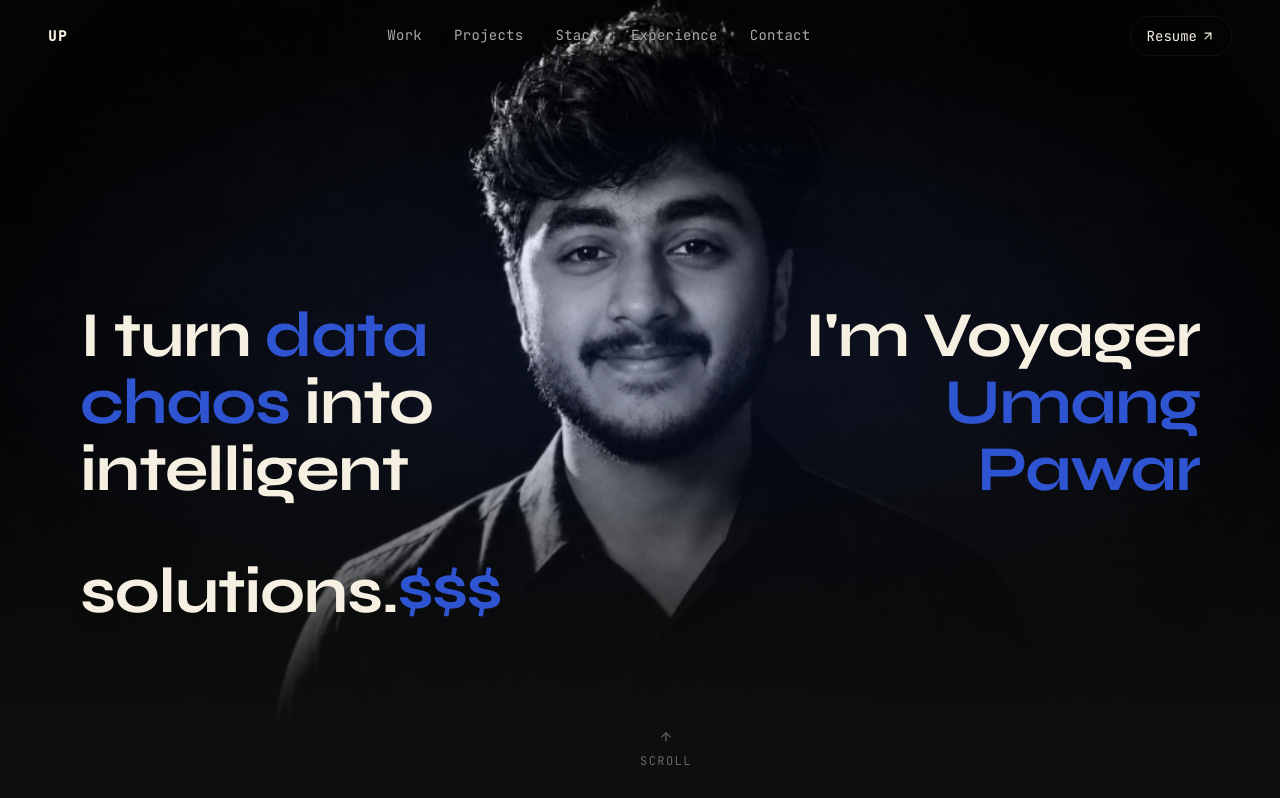
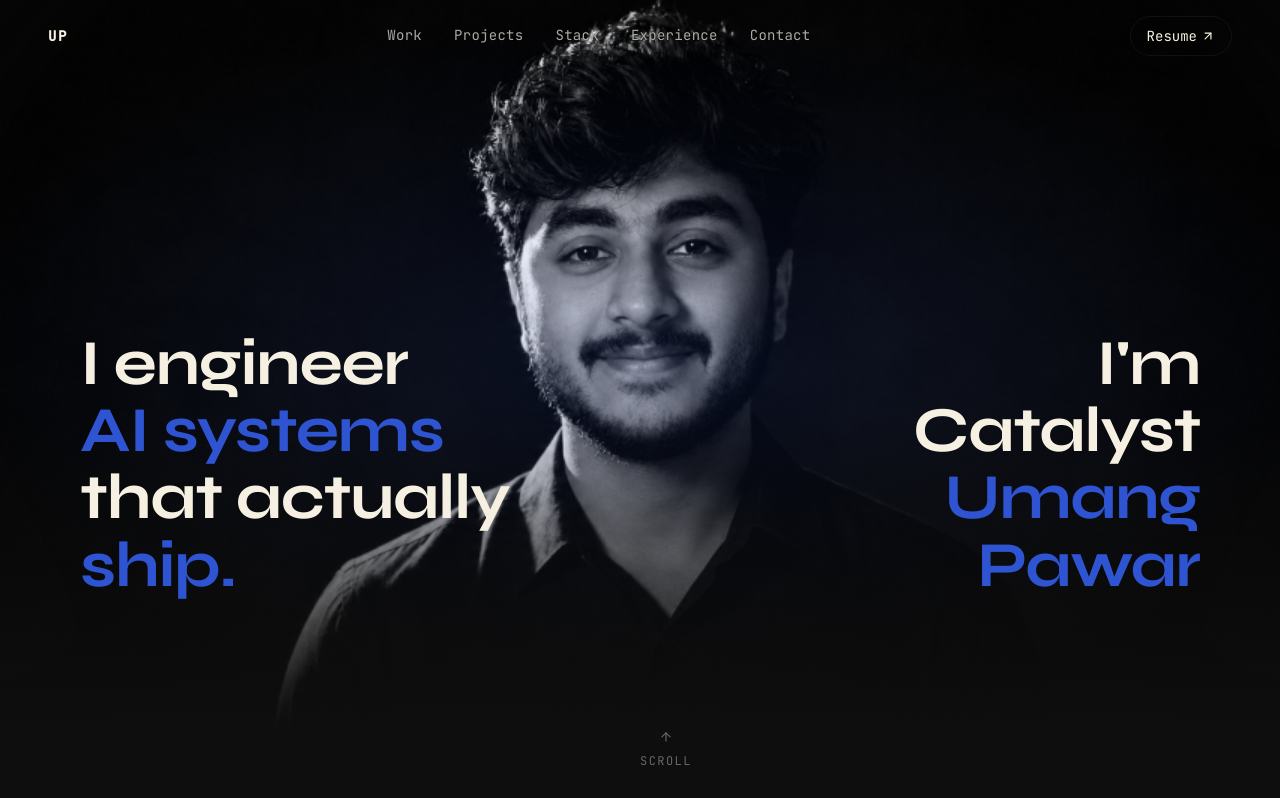
Before and after one commit to Umang07-cell/Portfolio-, a React (Vite) app: page / in a window 1280 px wide. Shown: the top 798 px of the page. Built offline with nearby package versions, Linux system fonts and the light colour scheme.

Commit message:
landing page improve

```diff
--- a/src/components/HeroV2.jsx
+++ b/src/components/HeroV2.jsx
@@ -1,6 +1,7 @@
 import { useRef } from "react";
 import { motion, useScroll, useTransform, useReducedMotion } from "framer-motion";
 import { ArrowDown } from "lucide-react";
+import ScrambleText from "./ui/ScrambleText";
 
 export default function HeroV2() {
   const reduceMotion = useReducedMotion();
@@ -45,11 +46,14 @@ export default function HeroV2() {
               animate={{ opacity: 1, y: 0 }}
               transition={{ duration: 0.8, delay: 0.2, ease: "easeOut" }}
             >
-              I turn <span className="text-accent">data</span> <br/>
-              <span className="text-accent">chaos</span> into <br/>
-              intelligent <br/>
-              solutions.
-              <span className="text-accent hero-v2__dollar"><br/>$$$</span>
+              I engineer <br/>
+              <span className="text-accent">
+                <ScrambleText text="AI systems" delay={300} speed={80} scrambleTicks={12} />
+              </span> <br/>
+              that actually <br/>
+              <span className="text-accent">
+                <ScrambleText text="ship." delay={800} speed={80} scrambleTicks={12} />
+              </span>
             </motion.h1>
           </div>
 
@@ -61,7 +65,11 @@ export default function HeroV2() {
               animate={{ opacity: 1, y: 0 }}
               transition={{ duration: 0.8, delay: 0.4, ease: "easeOut" }}
             >
-              I'm Voyager <span className="text-accent"><br/>Umang<br/>Pawar</span>
+              I'm Catalyst
+              <span className="text-accent">
+                <br/><ScrambleText text="Umang" delay={500} speed={80} scrambleTicks={12} />
+                <br/><ScrambleText text="Pawar" delay={1000} speed={80} scrambleTicks={12} />
+              </span>
             </motion.h1>
           </div>
 
--- a/src/components/TechStack.jsx
+++ b/src/components/TechStack.jsx
@@ -5,7 +5,7 @@ import { useStaggerInView, defaultTransition } from "../hooks/useScrollReveal";
 import { techGroups } from "../data/content";
 
 export default function TechStack() {
-  const { ref, inView, containerVariants, itemVariants } = useStaggerInView(0.1);
+  const { ref, inView, containerVariants, itemVariants } = useStaggerInView(0.08);
 
   return (
     <section id="stack" className="scroll-section scroll-section--animated">
@@ -14,20 +14,23 @@ export default function TechStack() {
         <ScrollScaleTitle lines={["What I", "reach for."]} align="left" />
         <motion.div
           ref={ref}
-          className="tech-groups"
+          className="tech-stack-v2"
           variants={containerVariants}
           initial="hidden"
           animate={inView ? "visible" : "hidden"}
         >
-          {techGroups.map((group) => (
+          {techGroups.map((group, groupIndex) => (
             <motion.div
-              className="tech-group"
+              className="tech-stack-v2__row"
               key={group.label}
               variants={itemVariants}
               transition={defaultTransition}
             >
-              <span className="tech-group__label mono">{group.label}</span>
-              <div className="tech-group__tags">
+              <div className="tech-stack-v2__label-col">
+                <span className="tech-stack-v2__index mono">0{groupIndex + 1}</span>
+                <span className="tech-stack-v2__label mono">{group.label}</span>
+              </div>
+              <div className="tech-stack-v2__tags-col">
                 {group.items.map((item) => (
                   <TechTag key={item}>{item}</TechTag>
                 ))}
--- /dev/null
+++ b/src/components/ui/ScrambleText.jsx
@@ -0,0 +1,107 @@
+import { useState, useEffect, useCallback, useRef } from "react";
+
+const CHARS = "ABCDEFGHIJKLMNOPQRSTUVWXYZabcdefghijklmnopqrstuvwxyz";
+
+/**
+ * ScrambleText — each character starts as a random letter and
+ * progressively "decodes" into the real text, left-to-right.
+ * Includes a shadow-to-clear reveal: starts dim & slightly blurred,
+ * then sharpens as the text resolves.
+ */
+export default function ScrambleText({
+  text,
+  delay = 0,
+  speed = 35,
+  scrambleTicks = 4,
+  className,
+  style
+}) {
+  const [displayed, setDisplayed] = useState("");
+  const [started, setStarted] = useState(false);
+  const [progress, setProgress] = useState(0); // 0 → 1 as decode completes
+  const cleanupRef = useRef(null);
+
+  // Scramble logic
+  const animate = useCallback(() => {
+    const len = text.length;
+    const totalTicks = len + scrambleTicks;
+    let tick = 0;
+
+    const interval = setInterval(() => {
+      tick++;
+      let result = "";
+
+      for (let i = 0; i < len; i++) {
+        if (text[i] === " " || text[i] === "\n") {
+          result += text[i];
+          continue;
+        }
+
+        if (tick >= i + scrambleTicks) {
+          result += text[i];
+        } else {
+          result += CHARS[Math.floor(Math.random() * CHARS.length)];
+        }
+      }
+
+      setDisplayed(result);
+      setProgress(Math.min(tick / totalTicks, 1));
+
+      if (tick >= totalTicks) {
+        clearInterval(interval);
+        setDisplayed(text);
+        setProgress(1);
+      }
+    }, speed);
+
+    return () => clearInterval(interval);
+  }, [text, speed, scrambleTicks]);
+
+  // Delay before starting
+  useEffect(() => {
+    const timeout = setTimeout(() => {
+      setStarted(true);
+    }, delay);
+    return () => clearTimeout(timeout);
+  }, [delay]);
+
+  // Run animation once started
+  useEffect(() => {
+    if (!started) {
+      // Show fully scrambled text before animation starts
+      let initial = "";
+      for (let i = 0; i < text.length; i++) {
+        if (text[i] === " " || text[i] === "\n") {
+          initial += text[i];
+        } else {
+          initial += CHARS[Math.floor(Math.random() * CHARS.length)];
+        }
+      }
+      setDisplayed(initial);
+      setProgress(0);
+      return;
+    }
+
+    cleanupRef.current = animate();
+    return () => { if (cleanupRef.current) cleanupRef.current(); };
+  }, [started, animate, text]);
+
+  // Shadow-to-clear: starts at 0.25 opacity + 3px blur, resolves to full
+  const opacity = 0.25 + progress * 0.75;
+  const blur = (1 - progress) * 3;
+
+  return (
+    <span
+      className={className}
+      style={{
+        ...style,
+        opacity,
+        filter: `blur(${blur}px)`,
+        transition: "opacity 0.15s ease, filter 0.15s ease",
+        display: "inline-block",
+      }}
+    >
+      {displayed}
+    </span>
+  );
+}
--- a/src/styles/components.css
+++ b/src/styles/components.css
@@ -280,7 +280,7 @@
    INTRO
    -------------------------------------------------------------------------- */
 .intro {
-  padding-top: 0;
+  padding-top: var(--space-24);
   padding-bottom: var(--space-16);
 }
 
@@ -1114,43 +1114,68 @@
    TECH STACK — was built (TechStack.jsx exists) but had zero CSS, since it
    was never wired into App.jsx when the V2 redesign happened.
    -------------------------------------------------------------------------- */
-.tech-groups {
-  display: grid;
-  grid-template-columns: repeat(2, 1fr);
-  gap: var(--space-6);
-  margin-top: var(--space-10);
-}
-
-.tech-group {
-  padding: var(--space-6);
-  background: var(--bg-secondary);
-  border: 1px solid var(--border-subtle);
-  border-radius: var(--radius-lg);
-  transition: border-color 0.2s var(--ease-out-quart);
-}
-
-.tech-group:hover {
-  border-color: var(--border-active);
-}
-
-.tech-group__label {
-  display: block;
+/* ── Tech Stack V2 — clean row-based layout ── */
+.tech-stack-v2 {
+  display: flex;
+  flex-direction: column;
+  margin-top: var(--space-12);
+}
+
+.tech-stack-v2__row {
+  display: flex;
+  align-items: flex-start;
+  gap: var(--space-8);
+  padding: var(--space-6) 0;
+  border-top: 1px solid var(--border-subtle);
+  transition: border-color 0.3s var(--ease-out-quart);
+}
+
+.tech-stack-v2__row:last-child {
+  border-bottom: 1px solid var(--border-subtle);
+}
+
+.tech-stack-v2__row:hover {
+  border-top-color: var(--accent-primary);
+}
+
+.tech-stack-v2__label-col {
+  display: flex;
+  align-items: baseline;
+  gap: var(--space-3);
+  flex-shrink: 0;
+  min-width: 260px;
+  padding-top: var(--space-1);
+}
+
+.tech-stack-v2__index {
+  font-size: var(--text-xs);
+  color: var(--accent-primary);
+  letter-spacing: 0.05em;
+  opacity: 0.7;
+}
+
+.tech-stack-v2__label {
   font-size: var(--text-xs);
   letter-spacing: var(--tracking-label);
   text-transform: uppercase;
-  color: var(--accent-primary);
-  margin-bottom: var(--space-4);
-}
-
-.tech-group__tags {
+  color: var(--text-secondary);
+}
+
+.tech-stack-v2__tags-col {
   display: flex;
   flex-wrap: wrap;
   gap: var(--space-2);
+  flex: 1;
 }
 
 @media (max-width: 768px) {
-  .tech-groups {
-    grid-template-columns: 1fr;
+  .tech-stack-v2__row {
+    flex-direction: column;
+    gap: var(--space-3);
+  }
+
+  .tech-stack-v2__label-col {
+    min-width: unset;
   }
 }
 
```
